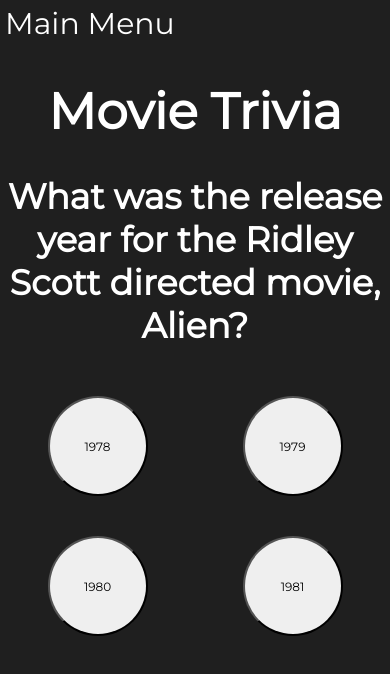
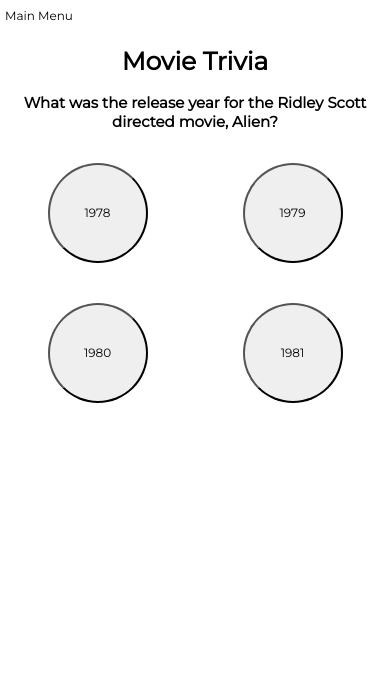
Before and after one commit to msiroilem/Movie-Trivia, a plain HTML site: page game.html in a window 390 px wide. Drawn offline with Linux system fonts and the light colour scheme.

Commit message:
@media for mobile screens done for now, will restyle at a later time

```diff
--- a/style.css
+++ b/style.css
@@ -57,9 +57,28 @@ button {
   .answer-fields {
     grid-template-columns: repeat(2, auto);
   }
+  h1 {
+    font-size: 25px;
+    color: black;
+  }
   button {
     width: 100px;
     height: 100px;
     font-size: 12px;
   }
+  #question-field {
+    font-size: 15px;
+    color: black;
+  }
+  p {
+    font-size: 15px;
+    color: black;
+  }
+  a {
+    color: black;
+    font-size: 12px;
+  }
+  body {
+    background-color: white;
+  }
 }
```
